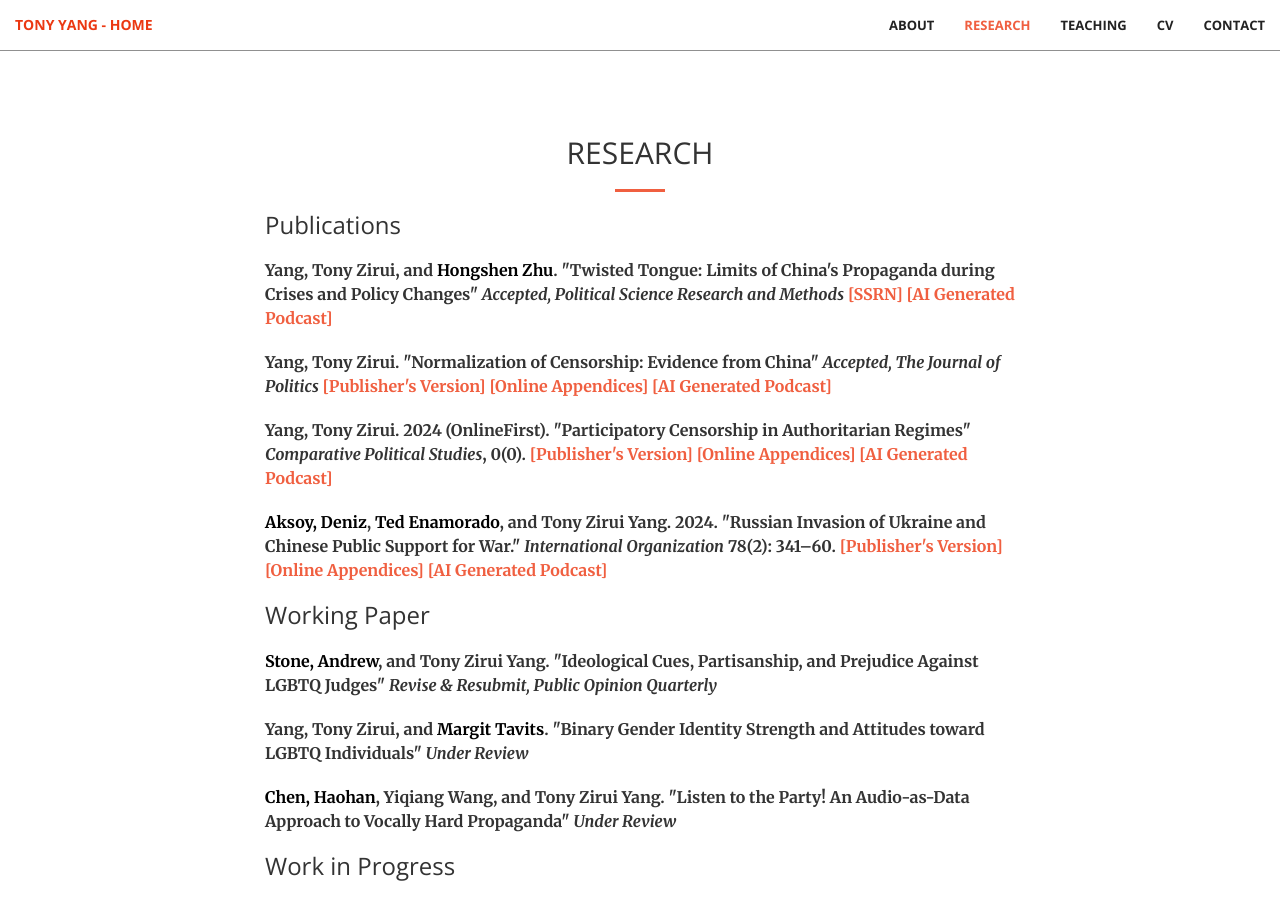
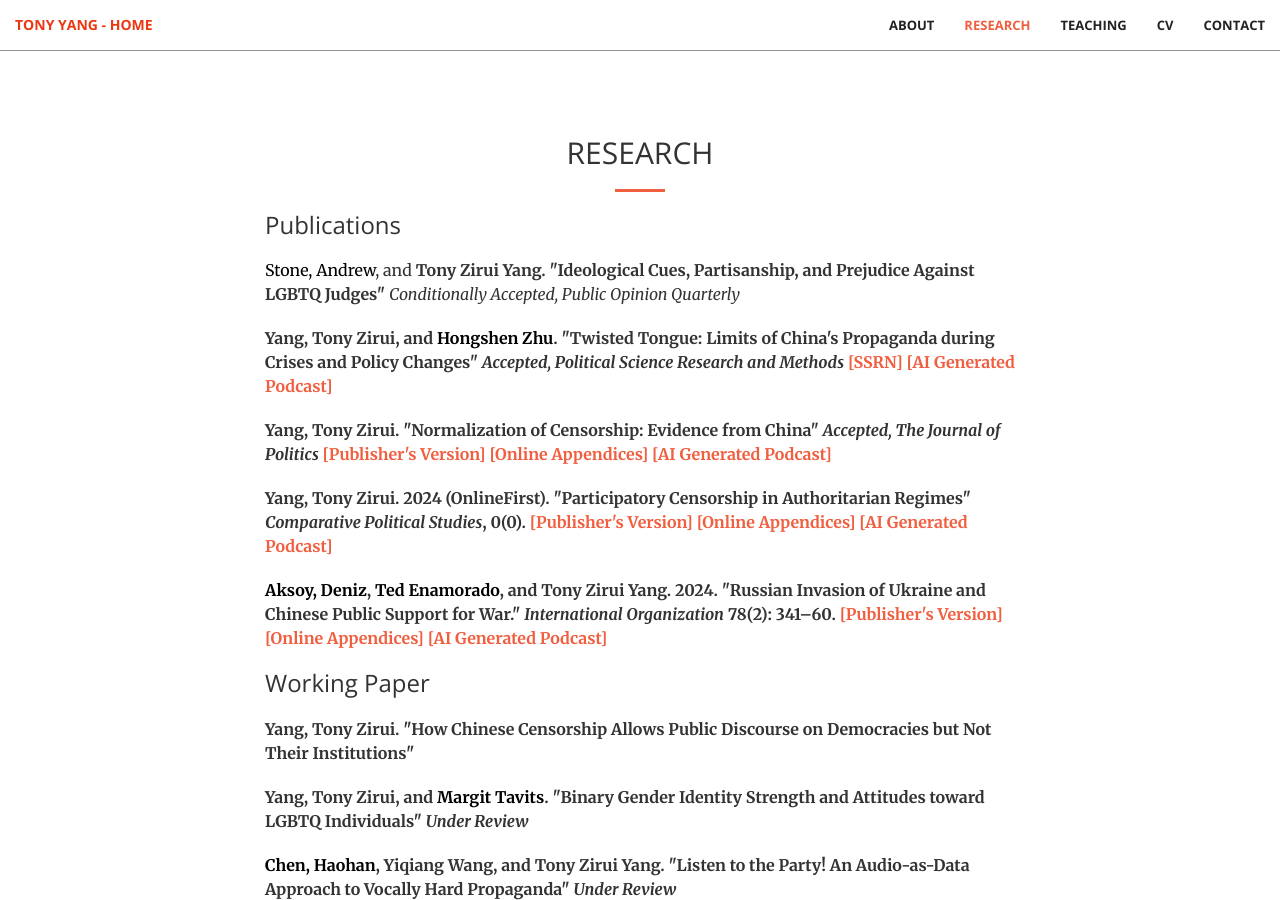
Before and after one commit to tonyhsfz/website, a Jekyll site: the page built from index.html, in a window 1280 px wide and 900 px high, scrolled down 1776 px. Built offline with Jekyll 4.4.1, drawn with Linux system fonts in a browser that asks for light colours; some of the changed text lies outside the part shown.

Commit message:
Update publication.html

```diff
--- a/_includes/publication.html
+++ b/_includes/publication.html
@@ -5,6 +5,9 @@
                 <h2 class="section-heading text-center">RESEARCH</h2>
                 <hr>
                 <h3 class="section-heading">Publications</h3>
+                     <p></p>
+                        <p>  <a href="https://www.andrewrstone.com/" style="color: black;">Stone, Andrew</a>, and <b> Tony Zirui Yang. "Ideological Cues, Partisanship, and Prejudice Against LGBTQ Judges"</b>
+                            <i>Conditionally Accepted, Public Opinion Quarterly</i> </p>
                      <p></p>
                 <p><b> Yang, Tony Zirui, and <a href="https://hongshenzhu.org/" style="color: black;">Hongshen Zhu</a>.
                         "Twisted Tongue: Limits of China's Propaganda during Crises and Policy Changes"
@@ -33,8 +36,7 @@
 
                     <h3 class="section-heading">Working Paper</h3>
                      <p></p>
-                    <p>  <a href="https://www.andrewrstone.com/" style="color: black;">Stone, Andrew</a>, and <b> Tony Zirui Yang. "Ideological Cues, Partisanship, and Prejudice Against LGBTQ Judges"</b>
-                            <i>Revise & Resubmit, Public Opinion Quarterly</i> </p>
+                 <p><b> Yang, Tony Zirui. "How Chinese Censorship Allows Public Discourse on Democracies but Not Their Institutions"  </b></p>
                 <p><b>  Yang, Tony Zirui,</b> and <a href="https://sites.wustl.edu/mtavits/" style="color: black;">Margit Tavits</a>. <b>"Binary Gender Identity Strength and Attitudes toward LGBTQ Individuals" </b>
                                  <i>Under Review</i> </p>
                 <p> <a href="https://haohanchen.github.io/" style="color: black;">Chen, Haohan</a>, Yiqiang Wang, and <b> Tony Zirui Yang. "Listen to the Party! An Audio-as-Data Approach to Vocally Hard Propaganda" </b>
```
Also changed, not shown: other parts of _includes/publication.html (+0 -1 lines).
